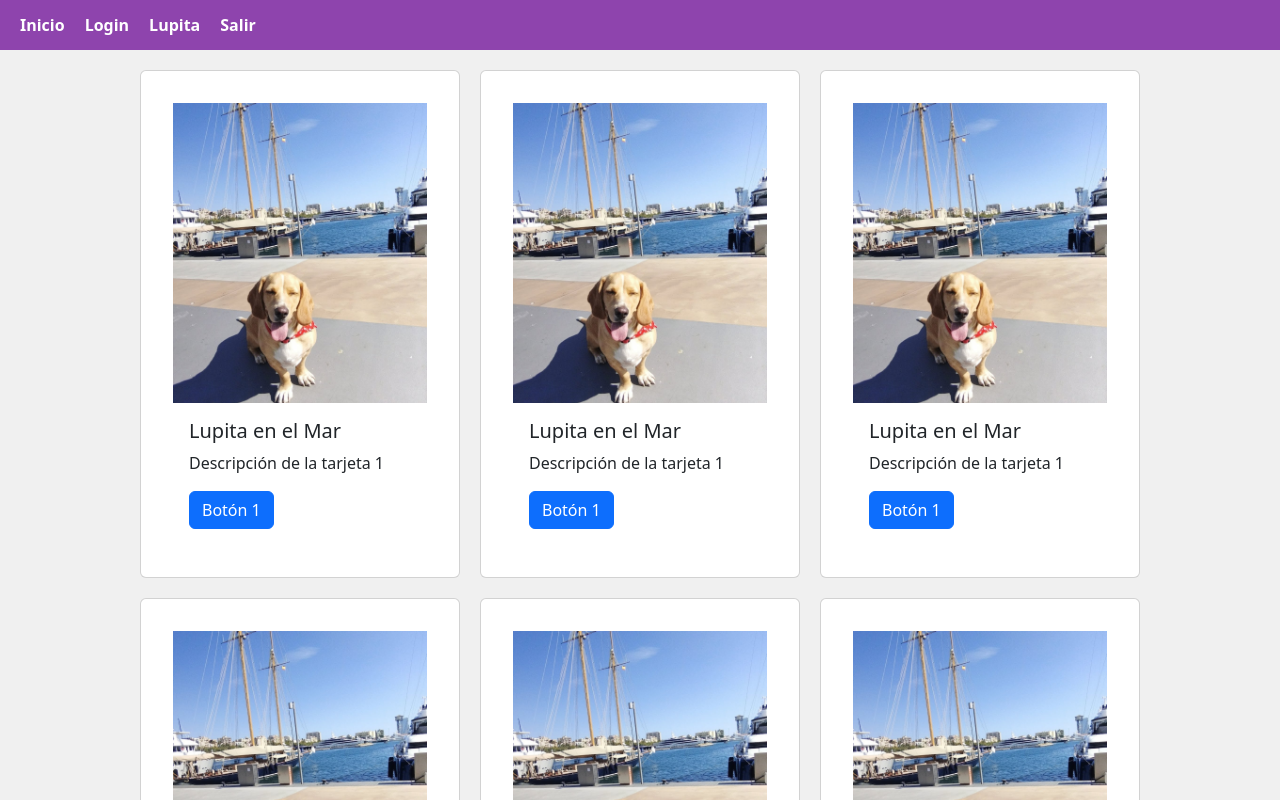
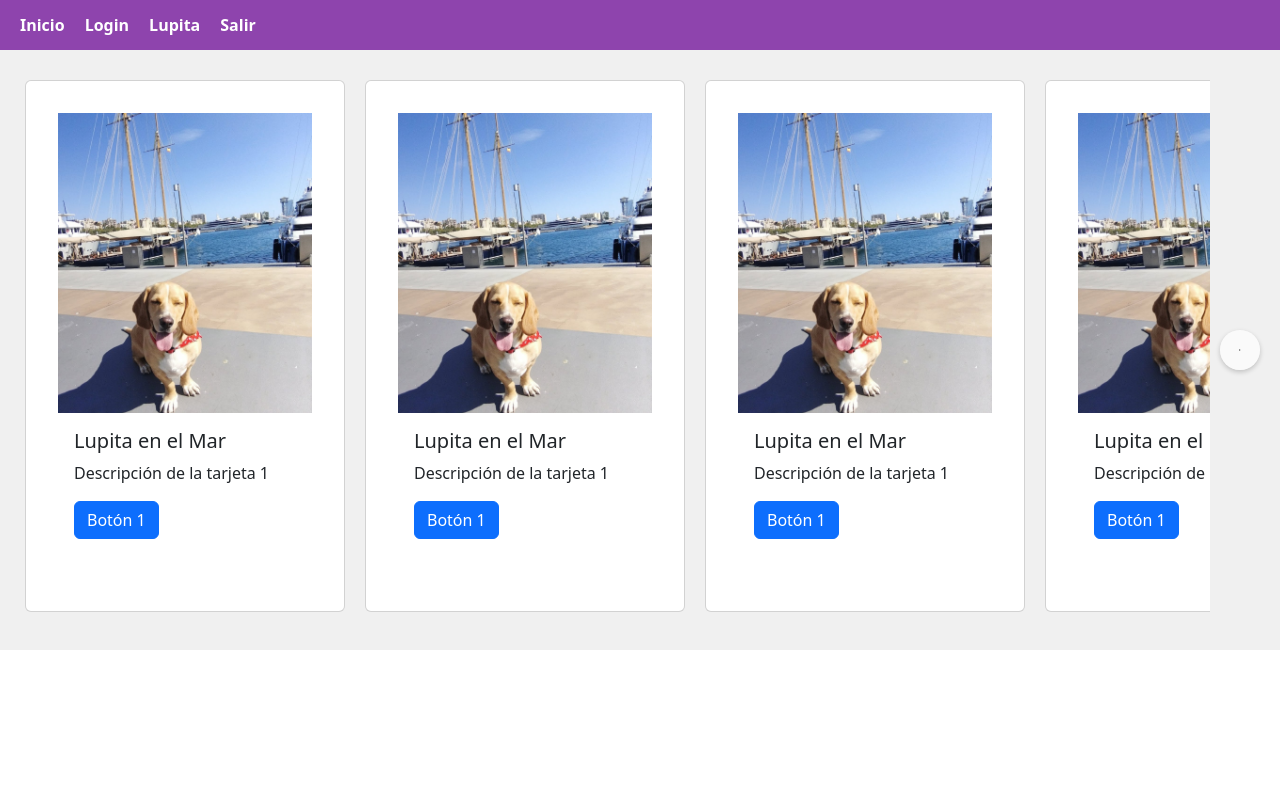
Before and after one commit to changastyle/luanita-react-teach, a React (Vite) app: page /lupita in a window 1280 px wide. Shown: the top 800 px of the page. Built offline with nearby package versions, Linux system fonts and the light colour scheme.

Commit message:
Tengo una TiraDeTarjetas.jsx scrolleando, le falta pulir detalles pero funciona

```diff
--- a/package.json
+++ b/package.json
@@ -14,6 +14,7 @@
     "react": "^19.1.0",
     "react-bootstrap": "^2.10.10",
     "react-dom": "^19.1.0",
+    "react-icons": "^5.5.0",
     "react-router-dom": "^7.7.1",
     "react-widgets": "^5.8.6"
   },
--- a/src/componentes-reutilizables/TiraDeTarjetas.jsx
+++ b/src/componentes-reutilizables/TiraDeTarjetas.jsx
@@ -1,23 +1,135 @@
+import { useState, useRef } from 'react';
 import Button from 'react-bootstrap/Button';
 import Card from 'react-bootstrap/Card';
 import ImgLuana from "../componentes-reutilizables/ImgLuana.jsx";
 import PropTypes from 'prop-types';
+import { FaChevronLeft, FaChevronRight } from 'react-icons/fa';
 
-export default function TiraDeTarjetas({ arr, ancho, alto, colorFondo }) {
+export default function TiraDeTarjetas({
+                                           arr,
+                                           ancho = '18rem',
+                                           alto = '250px',
+                                           colorFondo = 'transparent',
+                                           scrollPixeles = 500,
+                                           mostrarFlechas = true,
+                                           mostrarScrollBar = true
+                                       }) {
+    const [showLeftArrow, setShowLeftArrow] = useState(false);
+    const [showRightArrow, setShowRightArrow] = useState(true);
+    const scrollRef = useRef(null);
+
+    // Estilos como variables JavaScript
+    const styles = {
+        container: {
+            padding: '20px',
+            position: 'relative',
+            backgroundColor: colorFondo
+        },
+        wrapper: {
+            position: 'relative',
+            display: 'flex',
+            alignItems: 'center'
+        },
+        scrollContainer: {
+            overflowX: 'auto',
+            scrollbarWidth: 'thin',
+            scrollbarColor: '#ccc transparent',
+            flexGrow: 1,
+            paddingBottom: mostrarScrollBar ? '8px' : '0px',
+            scrollbarHeight: mostrarScrollBar ? '8px' : '0px'
+        },
+        innerContainer: {
+            display: 'inline-flex',
+            gap: '20px',
+            padding: '10px 5px'
+        },
+        scrollArrow: {
+            background: 'rgba(255, 255, 255, 0.7)',
+            border: 'none',
+            borderRadius: '50%',
+            width: '40px',
+            height: '40px',
+            display: 'flex',
+            alignItems: 'center',
+            justifyContent: 'center',
+            cursor: 'pointer',
+            zIndex: 1,
+            boxShadow: '0 2px 5px rgba(0, 0, 0, 0.2)',
+            transition: 'all 0.3s ease'
+        },
+        scrollArrowHover: {
+            background: 'rgba(255, 255, 255, 0.9)',
+            transform: 'scale(1.1)'
+        },
+        leftArrow: {
+            marginRight: '10px'
+        },
+        rightArrow: {
+            marginLeft: '10px'
+        },
+        // Estilos para la barra de scroll (solo WebKit)
+        scrollBar: {
+            '&::-webkit-scrollbar': {
+                height: mostrarScrollBar ? '8px' : '0px'
+            },
+            '&::-webkit-scrollbar-track': {
+                background: 'transparent'
+            },
+            '&::-webkit-scrollbar-thumb': {
+                backgroundColor: '#ccc',
+                borderRadius: '4px'
+            }
+        }
+    };
+
+    const handleScroll = () => {
+        if (scrollRef.current) {
+            const { scrollLeft, scrollWidth, clientWidth } = scrollRef.current;
+            setShowLeftArrow(scrollLeft > 0);
+            setShowRightArrow(scrollLeft < scrollWidth - clientWidth);
+        }
+    };
+
+    const scroll = (direction) => {
+        if (scrollRef.current) {
+            const currentScroll = scrollRef.current.scrollLeft;
+            const newScroll = direction === 'left'
+                ? currentScroll - scrollPixeles
+                : currentScroll + scrollPixeles;
+
+            scrollRef.current.scrollTo({
+                left: newScroll,
+                behavior: 'smooth'
+            });
+        }
+    };
+
     return (
-        <div style={{
-            display: 'flex',
-            gap: '20px',
-            padding: '20px',
-            backgroundColor: colorFondo || 'transparent',
-            flexWrap: 'wrap',
-            justifyContent: 'center'
-        }}>
+        <div style={styles.container}>
+            <div style={styles.wrapper}>
+                {mostrarFlechas && showLeftArrow && (
+                    <button
+                        style={{ ...styles.scrollArrow, ...styles.leftArrow }}
+                        onMouseOver={e => e.currentTarget.style = { ...styles.scrollArrow, ...styles.scrollArrowHover, ...styles.leftArrow }}
+                        onMouseOut={e => e.currentTarget.style = { ...styles.scrollArrow, ...styles.leftArrow }}
+                        onClick={() => scroll('left')}
+                        aria-label="Scroll izquierda"
+                    >
+                        <FaChevronLeft />
+                    </button>
+                )}
+
+                <div
+                    ref={scrollRef}
+                    style={{ ...styles.scrollContainer, ...styles.scrollBar }}
+                    onScroll={handleScroll}
+                >
+                    <div style={styles.innerContainer}>
                         {arr.map((tarjeta, index) => (
-                <Card key={index} style={{ width: ancho || '18rem' }}>
+                            <Card key={index} style={{ width: ancho }}>
                                 <ImgLuana
                                     src={tarjeta.imagen}
-                        alto={alto || '250px'}
+                                    alto={alto}
                                     ancho="100%"
                                     alt={tarjeta.titulo}
                                 />
@@ -35,6 +147,21 @@ export default function TiraDeTarjetas({ arr, ancho, alto, colorFondo }) {
                             </Card>
                         ))}
                     </div>
+                </div>
+
+                {mostrarFlechas && showRightArrow && (
+                    <button
+                        style={{ ...styles.scrollArrow, ...styles.rightArrow }}
+                        onMouseOver={e => e.currentTarget.style = { ...styles.scrollArrow, ...styles.scrollArrowHover, ...styles.rightArrow }}
+                        onMouseOut={e => e.currentTarget.style = { ...styles.scrollArrow, ...styles.rightArrow }}
+                        onClick={() => scroll('right')}
+                        aria-label="Scroll derecha"
+                    >
+                        <FaChevronRight />
+                    </button>
+                )}
+            </div>
+        </div>
     );
 }
 
@@ -50,5 +177,8 @@ TiraDeTarjetas.propTypes = {
     ).isRequired,
     ancho: PropTypes.string,
     alto: PropTypes.string,
-    colorFondo: PropTypes.string
+    colorFondo: PropTypes.string,
+    scrollPixeles: PropTypes.number,
+    mostrarFlechas: PropTypes.bool,
+    mostrarScrollBar: PropTypes.bool
 };
```
Also changed, not shown: 1 other file (tests, documents, lock files or other folders). Lines whose indentation alone changed are shown as unchanged.
